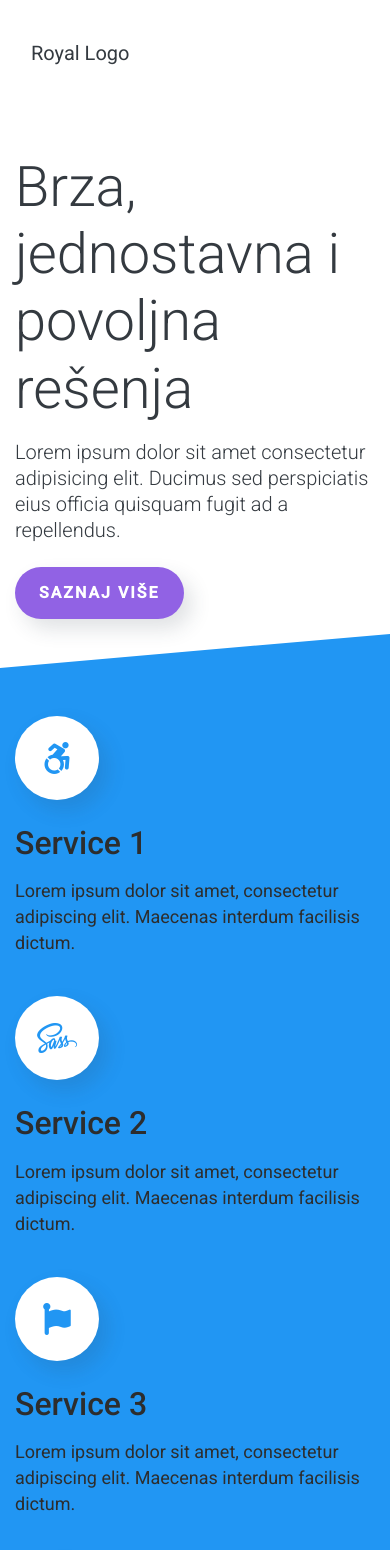
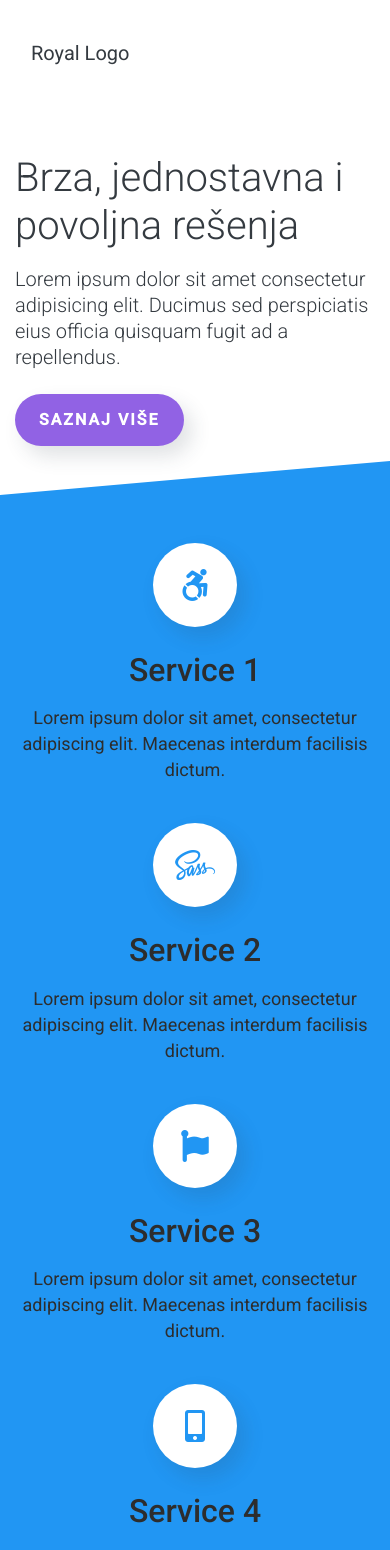
Before and after one commit to VladTzaru/Royal, a Vue app: page / in a window 390 px wide. Shown: the top 1550 px of the page. Built offline with nearby package versions, Linux system fonts and the light colour scheme.

Commit message:
add media q

```diff
--- a/src/App.vue
+++ b/src/App.vue
@@ -25,4 +25,10 @@
 @import './assets/scss/base';
 @import './assets/scss/transitions';
 @import './assets/scss/helpers';
+
+@media screen and (max-width: 490px) {
+  .display-4 {
+    font-size: 2.5rem;
+  }
+}
 </style>
--- a/src/components/Services/Service.vue
+++ b/src/components/Services/Service.vue
@@ -1,12 +1,10 @@
 <template>
 <div class="col-sm-6 col-md-4 mb-4 mb-md-5">
-    <div class="pr-lg-3">
-        <span class="icon icon-primary mb-3">
-            <i class="icon-inner" :class="service.icon" aria-hidden="true"></i>
-        </span>
-        <h3 class="h4">{{service.title}}</h3>
-        <p class="mb-md-0">{{service.description}}</p>
-    </div>
+    <span class="icon icon-primary mb-3">
+        <i class="icon-inner" :class="service.icon" aria-hidden="true"></i>
+    </span>
+    <h3 class="h4">{{service.title}}</h3>
+    <p class="mb-md-0">{{service.description}}</p>
 </div>
 </template>
 
@@ -50,4 +48,10 @@
     background-color: #fff;
     color: $secondary-light;
 }
+
+@media screen and (max-width: 576px) {
+  div {
+    text-align: center;
+  }
+}
 </style>
```
